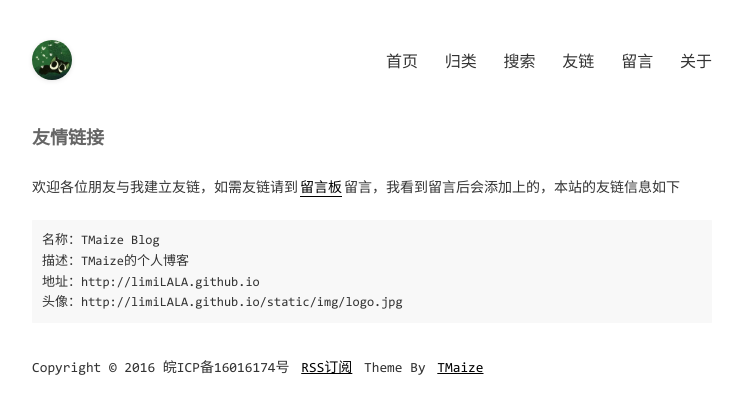
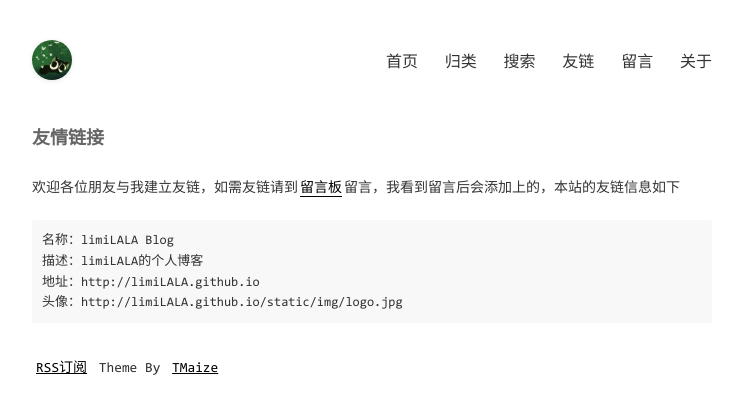
Before and after one commit to limiLALA/limiLALA.github.io, a Jekyll site: the page built from pages/links.md, in a window 1280 px wide. Shown: the top 414 px of the page, without its empty margins (268-1011 px from the left). Built offline with Jekyll 4.4.1, drawn with Linux system fonts in a browser that asks for light colours; comment, search, counter and statistics services are not loaded.

Commit message:
修改site.title

```diff
--- a/_config.yml
+++ b/_config.yml
@@ -1,11 +1,11 @@
 encoding: utf-8
 
 # SEO相关信息
-title: TMaize Blog
-description: TMaize的个人博客
-keywords: TMaize,Blog,Java,Html,JavaScript
-author: TMaize
-footerText: 'Copyright © 2016 皖ICP备16016174号'
+title: limiLALA Blog
+description: limiLALA的个人博客
+keywords: limiLALA,Blog,Java,Html,JavaScript,Vue,Python
+author: limiLALA
+#footerText: 'Copyright © 2016 皖ICP备16016174号'
 
 # 这些不要动
 permalink: /posts/:year/:month/:day/:title.html
```
